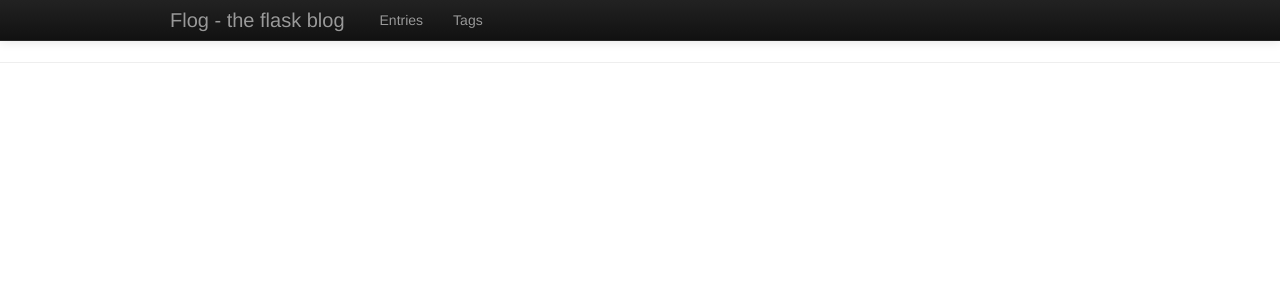
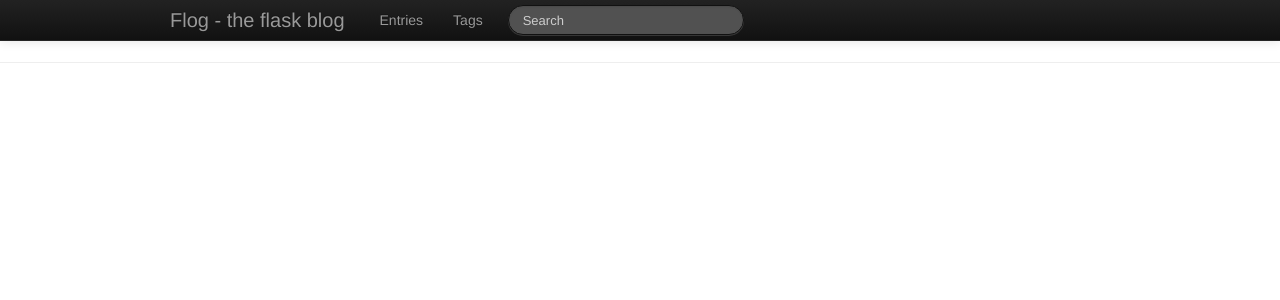
Before and after one commit to jpknie/flog, a Flask app: page / in a window 1280 px wide. Shown: the top 300 px of the page. Run offline with Flask 2, Linux system fonts and the light colour scheme; data that the repository does not hold is empty.

Commit message:
Adds search field on the navbar

```diff
--- a/app/templates/base.html
+++ b/app/templates/base.html
@@ -24,6 +24,9 @@
               <li><a href="/entries">Entries</a></li>
               <li><a href="/tags">Tags</a></li>
             </ul>
+            <form class="navbar-search pull-left">
+              <input type="text" class="search-query" placeholder="Search">
+            </form>
           </div>
         </div>
       </div>
```
